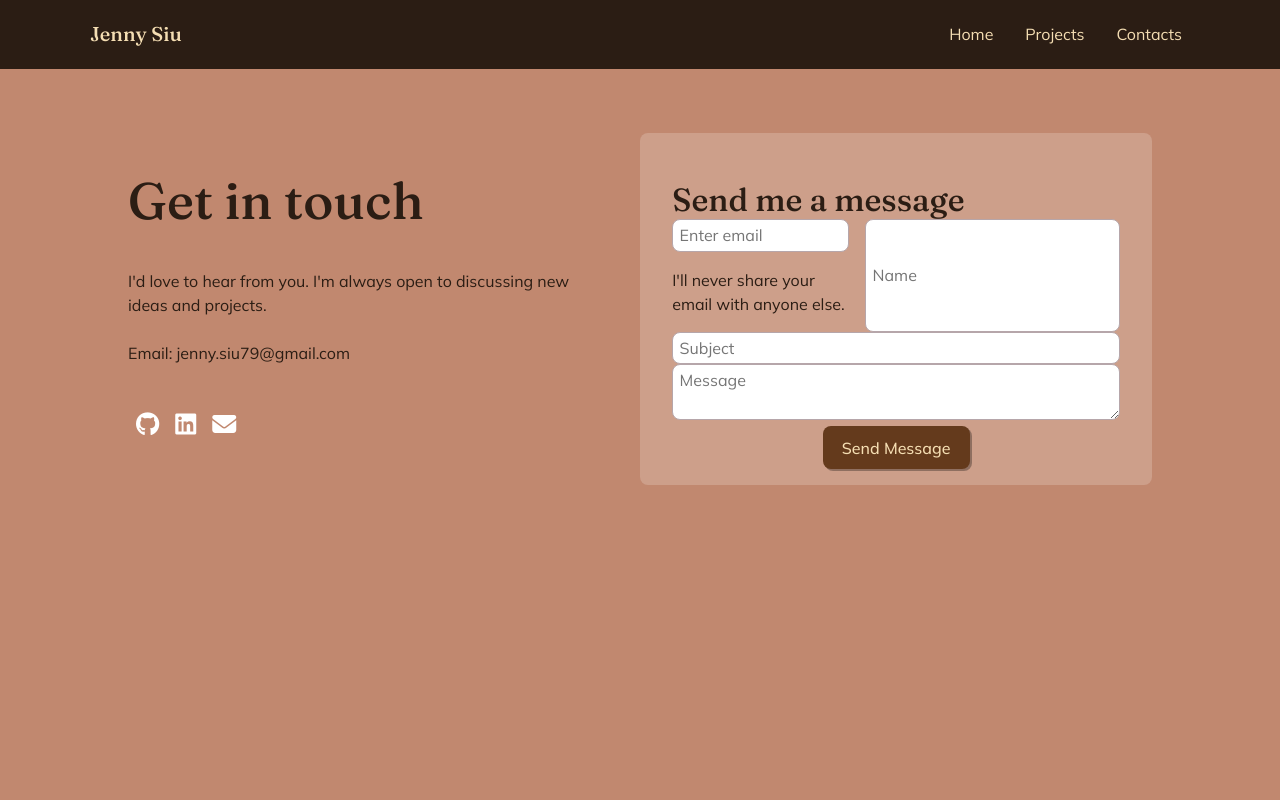
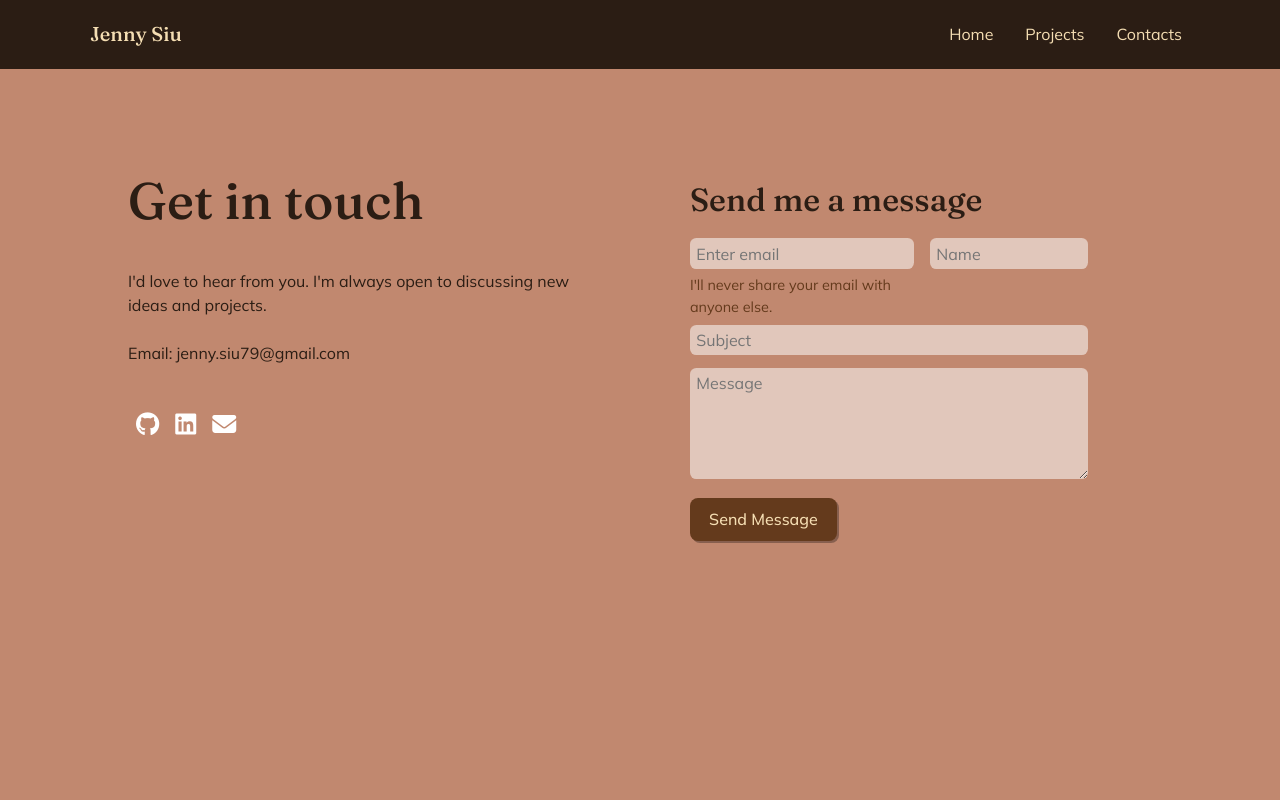
Before and after one commit to jennysiu/jennysReactPortfolio, a React (Vite) app: page /contact in a window 1280 px wide. Shown: the top 800 px of the page. Built offline with nearby package versions, Linux system fonts and the light colour scheme.

Commit message:
contact form

```diff
--- a/src/components/ContactForm/index.jsx
+++ b/src/components/ContactForm/index.jsx
@@ -39,17 +39,17 @@ function ContactForm() {
       <input type="hidden" name="form-name" value="contact" />
 
 
-      <h2>Send me a message</h2>
+      <h2 className='send-a-message'>Send me a message</h2>
       <div className='contact-details'>
-        <div>
-          <input type="email" name="email" placeholder="Enter email"/>
-          <p>I'll never share your email with anyone else.</p>
+        <div className='email'>
+          <input type="form-email" name="email" placeholder="Enter email"/>
+          <p className='email-sidenote'>I'll never share your email with anyone else.</p>
         </div>
-        <input type="text" name="name" placeholder="Name"/>
+        <input type="text" name="name" placeholder="Name" className='form-name'/>
       </div>
         <input type="text" name="subject" placeholder="Subject"/>
-        <textarea name="message" placeholder="Message"></textarea>
-        <button type="submit">Send Message</button>
+        <textarea name="message" placeholder="Message" className='form-message'></textarea>
+        <button className="submit-button"type="submit">Send Message</button>
     </form>
 
 
--- a/src/components/ContactForm/style.css
+++ b/src/components/ContactForm/style.css
@@ -1,23 +1,43 @@
 /* contact form component */
+
+form {
+  padding: 1rem 4rem;
+  border-radius: 0.5rem;
+  height: fit-content;
+}
+
+.send-a-message {
+  margin-bottom: 0.4em;
+}
 
 .contact-details {
   display: flex;
+}
+
+.form-name {
+  width: 50%;
+}
+
+.email-sidenote {
+  margin: 0;
+  font-size: 0.9em;
+  color: var(--red-brown);
 
 }
 
-label {
- width: 100%;
+.form-message {
+  padding-bottom: 15%;
 }
 
 input, textarea {
   width: 100%;
+  margin: 0.4em 0;
+  height: fit-content;
   padding: 0.2em 0.4em;
-  background-color: white;
-  color: var(--rose-tinted-grey);
+  background-color: rgba(255, 255, 255, 0.53);
+  color: var(--deep-brown);
   border: transparent;
-  border-radius: 0.5em;
-  border: 1px solid var(--rose-tinted-grey); /* Set the default border color */
-
+  border-radius: 0.4em;
 }
 
 /* Apply styles when the input is focused */
@@ -30,3 +50,8 @@ textarea:focus {
   border-color: var(--earthy-brown);
   outline: none;
 }
+
+.submit-button {
+  display: flex;
+  margin: 0.4em 0;
+}
--- a/src/pages/styling/Contact.css
+++ b/src/pages/styling/Contact.css
@@ -11,12 +11,12 @@ p {
   margin: 1rem 0;
 }
 
-form {
+/* form {
   padding: 1rem 2rem;
   background-color: rgba(255, 255, 255, 0.189);
   border-radius: 0.5rem;
   height: fit-content;
-}
+} */
 
 .contact-container {
   display: flex;
```
